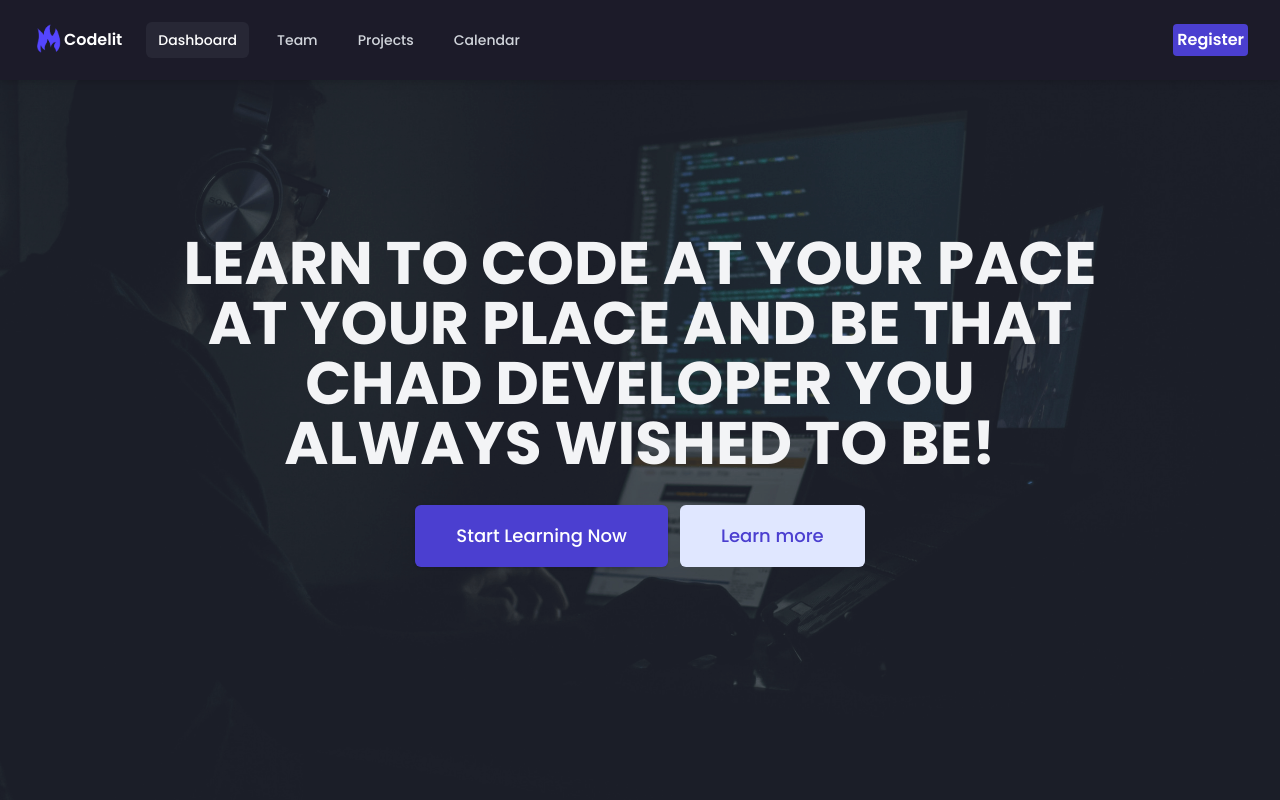
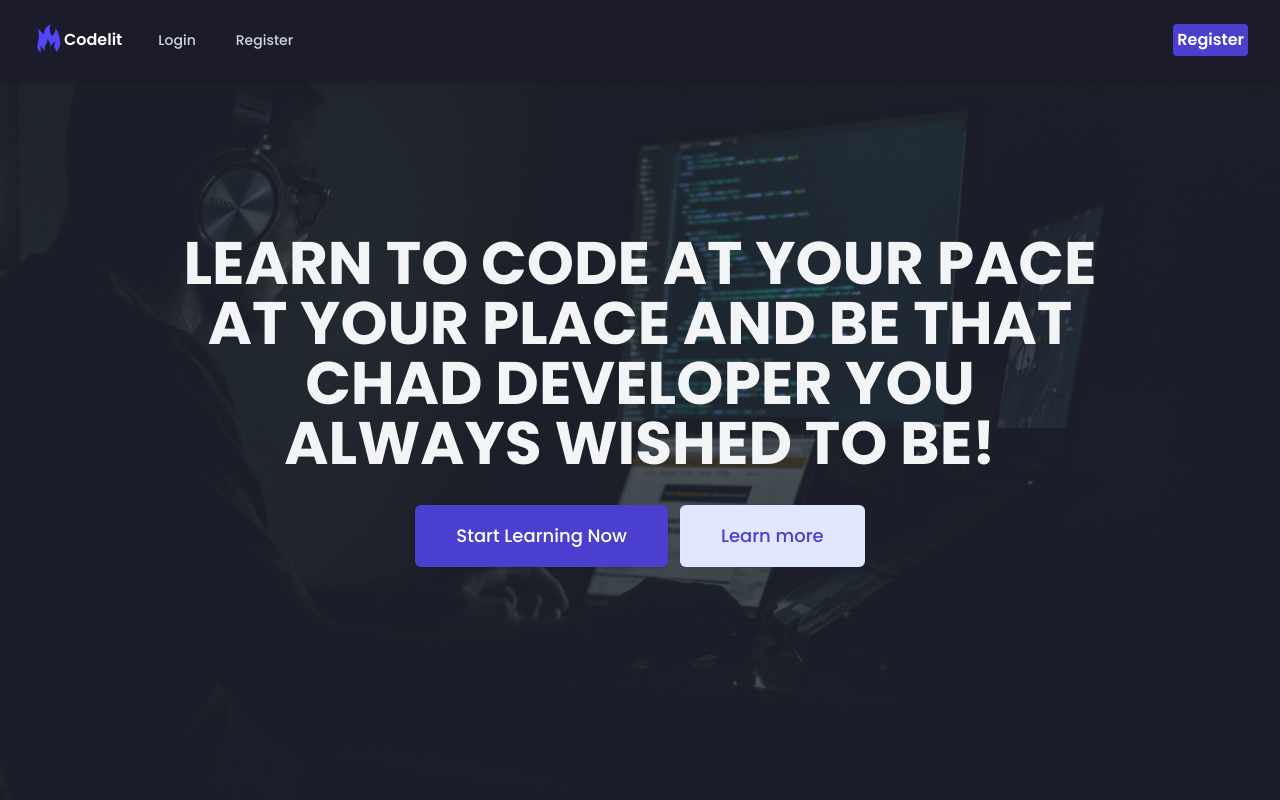
Before and after one commit to Yugabdh/Codelit, a Next.js app: page / in a window 1280 px wide. Shown: the top 800 px of the page. Built offline with nearby package versions, Linux system fonts and the light colour scheme.

Commit message:
Navbar current navlink fixed

```diff
--- a/components/NavBar/index.js
+++ b/components/NavBar/index.js
@@ -1,13 +1,14 @@
 import { useState } from "react";
+import Link from "next/link";
+import { useRouter } from "next/router";
+
 import { Disclosure } from "@headlessui/react";
 import { MenuIcon, XIcon } from "@heroicons/react/outline";
 import ProfileDropDown from "./ProfileDropDown";
 
 const navigation = [
-  { name: "Dashboard", href: "#", current: true },
-  { name: "Team", href: "#", current: false },
-  { name: "Projects", href: "#", current: false },
-  { name: "Calendar", href: "#", current: false },
+  { name: "Login", href: "/login" },
+  { name: "Register", href: "/register" },
 ];
 
 function classNames(...classes) {
@@ -16,9 +17,13 @@ function classNames(...classes) {
 
 export default function NavBar() {
   const [user, setUser] = useState(false);
+  const router = useRouter();
 
   return (
-    <Disclosure as="nav" className="bg-bg-dark fixed top-0 z-10 w-full drop-shadow-md">
+    <Disclosure
+      as="nav"
+      className="bg-bg-dark fixed top-0 z-10 w-full drop-shadow-md"
+    >
       {({ open }) => (
         <>
           <div className="max-w-7xl mx-auto px-2 sm:px-6 lg:px-8">
@@ -36,26 +41,31 @@ export default function NavBar() {
               </div>
               <div className="flex-1 flex items-center justify-center sm:items-stretch sm:justify-start">
                 <div className="flex-shrink-0 flex items-center text-white font-semibold">
+                  <Link href="/">
+                    <a className=" flex items-center">
+                      <>
                         <img
-                    className="block lg:hidden h-8 w-auto"
+                          className="inline lg:hidden h-8 w-auto"
                           src="/logo.png"
                           alt="Codelit logo"
                         />
                         <img
-                    className="hidden lg:block h-8 w-auto"
+                          className="hidden lg:inline h-8 w-auto"
                           src="/logo.png"
                           alt="Codelit logo"
                         />{" "}
-                  Codelit
+                        <span>Codelit</span>
+                      </>
+                    </a>
+                  </Link>
                 </div>
                 <div className="hidden sm:block sm:ml-6">
                   <div className="flex space-x-4">
-                    {navigation.map((item) => (
+                    {navigation.map((item, index) => (
+                      <Link key={index} href={item.href}>
                         <a
-                        key={item.name}
-                        href={item.href}
                           className={classNames(
-                          item.current
+                            router.pathname === item.href
                               ? "bg-bg-medium text-white"
                               : "text-gray-300 hover:bg-bg-faint hover:text-white",
                             "px-3 py-2 rounded-md text-sm font-medium"
@@ -64,6 +74,7 @@ export default function NavBar() {
                         >
                           {item.name}
                         </a>
+                      </Link>
                     ))}
                   </div>
                 </div>
@@ -73,12 +84,11 @@ export default function NavBar() {
                 {user ? (
                   <ProfileDropDown />
                 ) : (
-                  <a
-                    href="#"
-                    className="transition ease delay-150 bg-primary-200 hover:bg-primary-300 hover:scale-95 md:transition-all text-white font-semibold py-1 px-1 md:py-3 md:px-4 rounded"
-                  >
+                  <Link href="/register">
+                    <a className="transition ease delay-150 bg-primary-200 hover:bg-primary-300 hover:scale-95 md:transition-all text-white font-semibold py-1 px-1 md:py-3 md:px-4 rounded">
                       Register
                     </a>
+                  </Link>
                 )}
               </div>
             </div>
@@ -87,19 +97,18 @@ export default function NavBar() {
           <Disclosure.Panel className="sm:hidden">
             <div className="px-2 pt-2 pb-3 space-y-1">
               {navigation.map((item) => (
-                <Disclosure.Button
-                  key={item.name}
-                  as="a"
-                  href={item.href}
+                <Disclosure.Button key={item.name} as={Link} href={item.href}>
+                  <a
+                    aria-current={item.current ? "page" : undefined}
                     className={classNames(
                       item.current
                         ? "bg-bg-medium text-white"
                         : "text-gray-300 hover:bg-bg-faint hover:text-white",
                       "block px-3 py-2 rounded-md text-base font-medium"
                     )}
-                  aria-current={item.current ? "page" : undefined}
                   >
                     {item.name}
+                  </a>
                 </Disclosure.Button>
               ))}
             </div>
--- a/pages/register.js
+++ b/pages/register.js
@@ -0,0 +1,14 @@
+import Head from "next/head";
+
+const Register = () => {
+  return (
+    <div>
+      <Head>
+        <title>Codelit | Login</title>
+      </Head>
+      <main></main>
+    </div>
+  );
+};
+
+export default Register;
```
Lines whose indentation alone changed are shown as unchanged.
